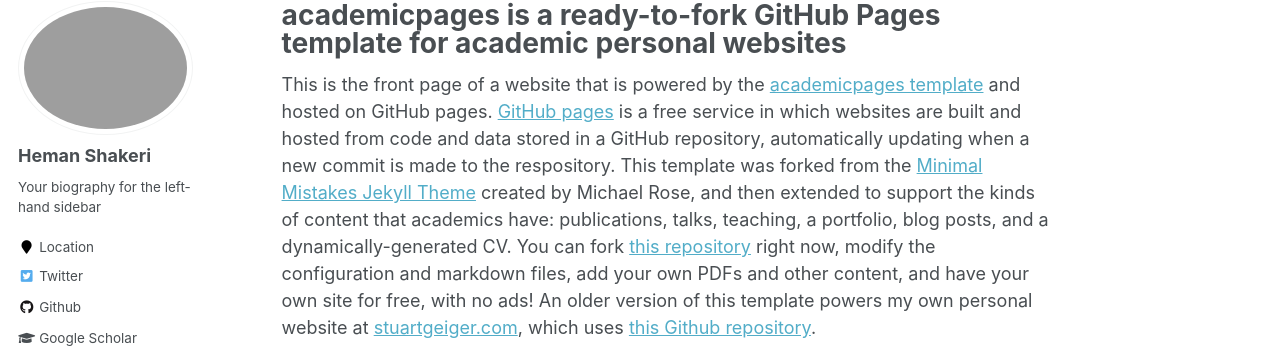
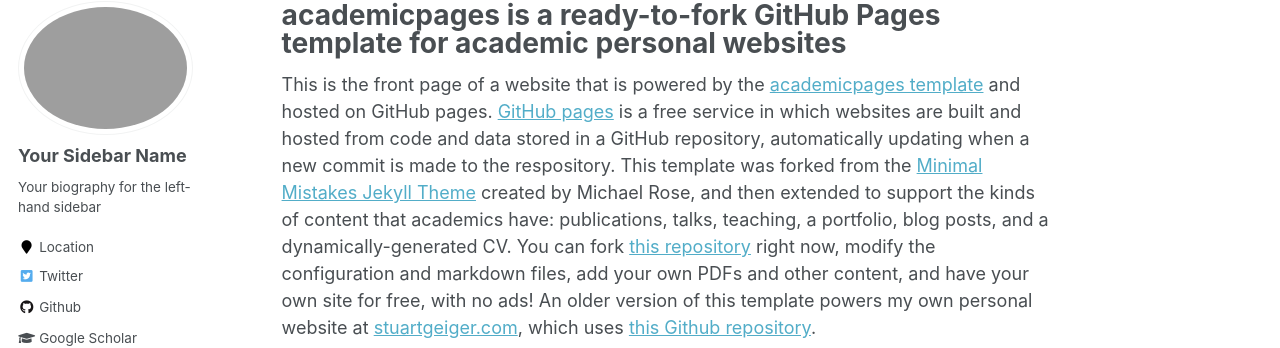
Before and after one commit to hshakeri/academic-home, a Jekyll site: the page built from _pages/about.md, in a window 1280 px wide. Shown: the part 117-465 px from the top of the page. Built offline with Jekyll 4.4.1, drawn with Linux system fonts in a browser that asks for light colours; some web fonts are replaced.

Commit message:
undo pic 2

```diff
--- a/_config.yml
+++ b/_config.yml
@@ -80,7 +80,7 @@ analytics:
 
 # Site Author
 author:
-  name             : "Heman Shakeri"
+  name             : "Your Sidebar Name"
   avatar           : "profile.png"
   bio              : "Your biography for the left-hand sidebar"
   location         : "Location"
```
